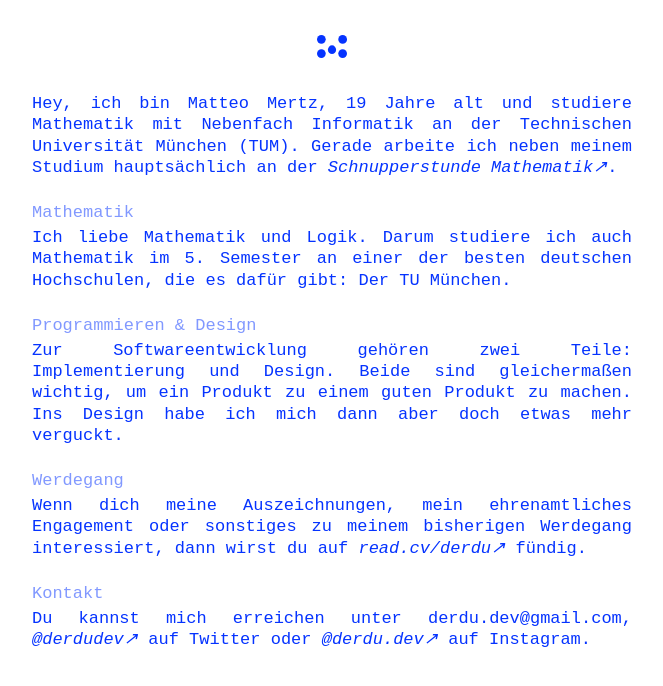
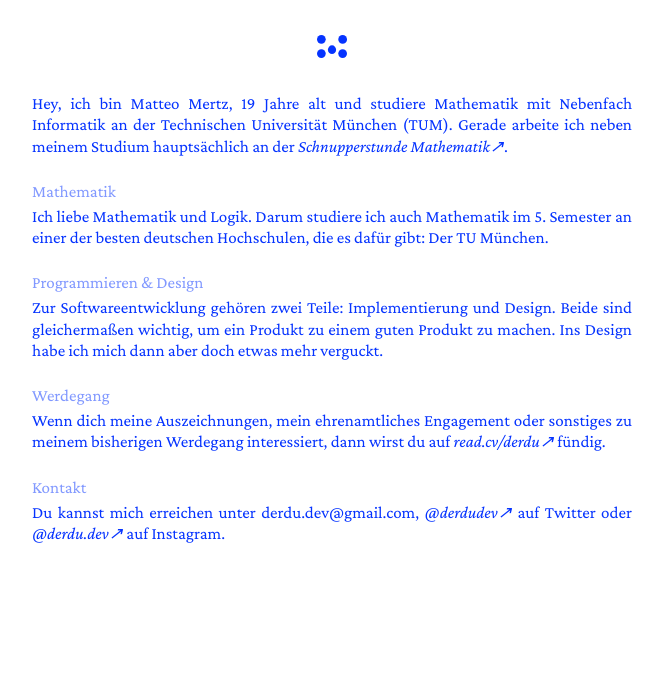
Before and after one commit to derdudev/matteomertzde-v3, a Next.js app: page / in a window 1280 px wide. Shown: the top 686 px of the page, without its empty margins (308-971 px from the left). Built offline with nearby package versions, Linux system fonts and the light colour scheme.

Commit message:
forgot to set the new font...

```diff
--- a/src/pages/globals.css
+++ b/src/pages/globals.css
@@ -4,7 +4,7 @@
 @import url('https://fonts.googleapis.com/css2?family=Crimson+Pro:ital,wght@0,200..900;1,200..900&family=Crimson+Text:ital,wght@0,400;0,600;0,700;1,400;1,600;1,700&display=swap');
 
 :root{
-    --font-family: "IBM Plex Mono", monospace;
+    --font-family: "Crimson Pro";/*"IBM Plex Mono", monospace;*/
     --font-color: #0533FF;
     --font-size: 17px;
     --body-text-line-height: 1.25;
```
